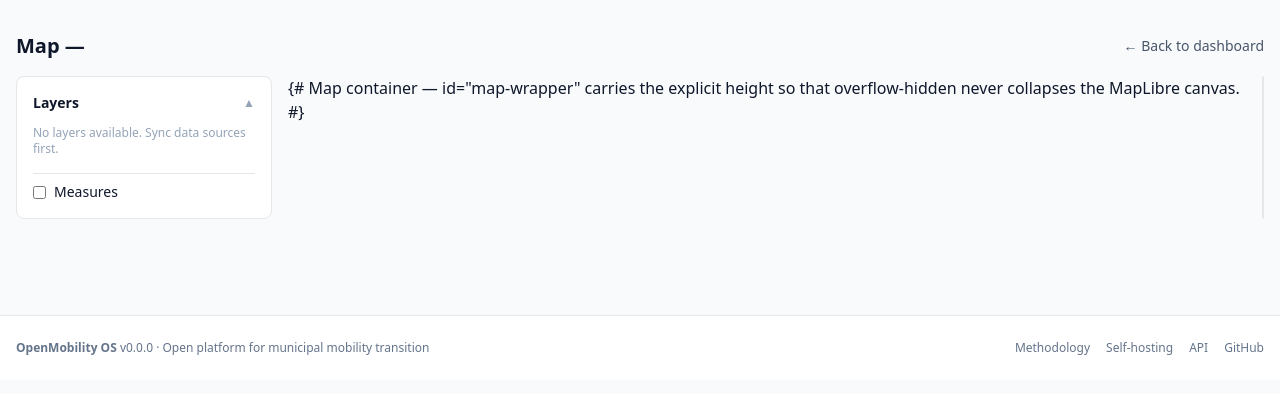
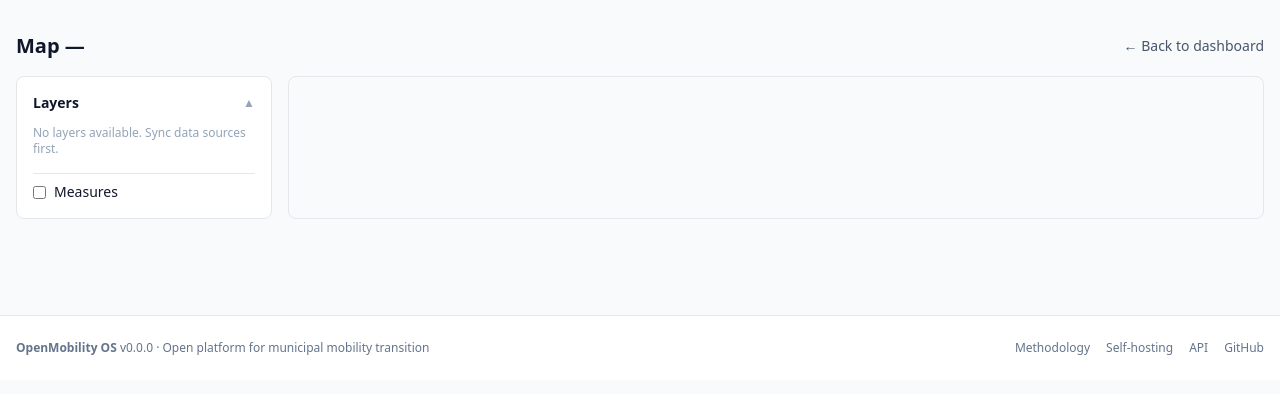
Before and after one commit to richardkfm/openmobility-os, a Django app: template backend/templates/workspaces/map.html in a window 1280 px wide. Shown: the part 102-496 px from the top of the page. Run offline with Django 5.2, Linux system fonts and the light colour scheme; the template is opened without the code that fills it, so the values that code supplies are empty; some libraries are stand-ins or nearby versions.

Commit message:
fix: remove map wrapper div and template comment causing broken rendering
The {# ... #} Django template comment was appearing as literal visible
text in the browser on the live deployment, indicating a Docker build
layer cache issue where template files were not refreshed. Removed the
comment and collapsed the two-div structure (#map-wrapper + #map) into
a single <div id='map' class='flex-1 rounded-lg border'>.

- No more template comment that can survive cache invalidation issues
- overflow-hidden on an element with uncertain computed height is gone
  (this was the original suspected cause of the canvas collapsing)
- #map is now the direct flex child AND the MapLibre container
- JS height setter (element.style.height) targets #map directly, unchanged

To fully clear the Docker layer cache on the server:
  docker compose build --no-cache && docker compose up -d

VERSION: 0.15.4 → 0.15.5

https://claude.ai/code/session_017mcvr1gNC2V28NZkVB89zk

```diff
--- a/backend/templates/workspaces/map.html
+++ b/backend/templates/workspaces/map.html
@@ -133,11 +133,7 @@
 
     </div>
 
-    {# Map container — id="map-wrapper" carries the explicit height so that
-       overflow-hidden never collapses the MapLibre canvas. #}
-    <div id="map-wrapper" class="flex-1 rounded-lg overflow-hidden border">
-      <div id="map"></div>
-    </div>
+    <div id="map" class="flex-1 rounded-lg border"></div>
 
   </div>
 
```
Also changed, not shown: CHANGELOG.md, 1 other file.
